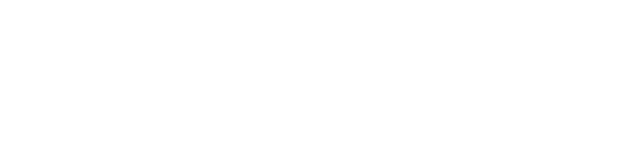
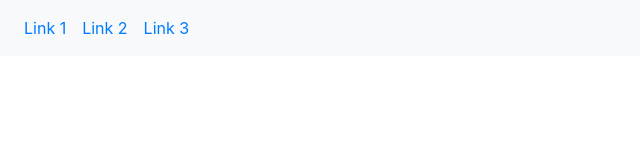
Before and after one commit to Andresilva2001/LI2021-teste, a plain HTML site: page index.html in a window 1280 px wide. Shown: the whole page, without its empty margins (0-640 px from the left). Drawn offline with nearby package versions, Linux system fonts and the light colour scheme.

Commit message:
4 tarefa

```diff
--- a/index.html
+++ b/index.html
@@ -13,5 +13,20 @@
     <script src="https://code.jquery.com/jquery-3.3.1.slim.min.js" integrity="sha384-q8i/X+965DzO0rT7abK41JStQIAqVgRVzpbzo5smXKp4YfRvH+8abtTE1Pi6jizo" crossorigin="anonymous"></script>
     <script src="https://cdnjs.cloudflare.com/ajax/libs/popper.js/1.14.7/umd/popper.min.js" integrity="sha384-UO2eT0CpHqdSJQ6hJty5KVphtPhzWj9WO1clHTMGa3JDZwrnQq4sF86dIHNDz0W1" crossorigin="anonymous"></script>
     <script src="https://stackpath.bootstrapcdn.com/bootstrap/4.3.1/js/bootstrap.min.js" integrity="sha384-JjSmVgyd0p3pXB1rRibZUAYoIIy6OrQ6VrjIEaFf/nJGzIxFDsf4x0xIM+B07jRM" crossorigin="anonymous"></script>
-  </body>
+<nav class="navbar navbar-expand-sm bg-light">
+
+  <!-- Links -->
+  <ul class="navbar-nav">
+    <li class="nav-item">
+      <a class="nav-link" href="#">Link 1</a>
+    </li>
+    <li class="nav-item">
+      <a class="nav-link" href="#">Link 2</a>
+    </li>
+    <li class="nav-item">
+      <a class="nav-link" href="#">Link 3</a>
+    </li>
+  </ul>
+
+</nav>  </body>
 </html>
```
